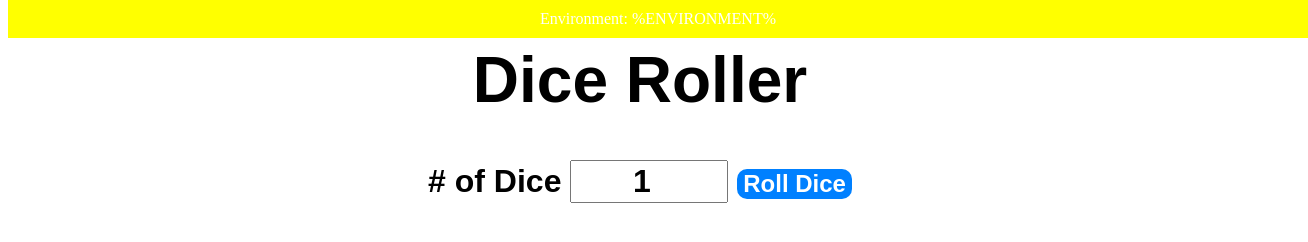
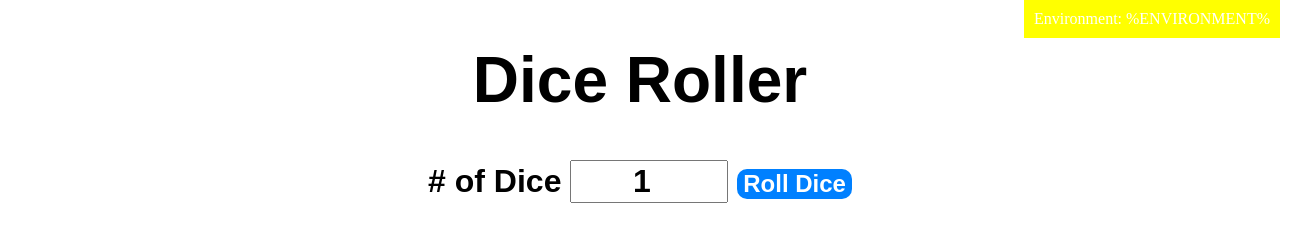
Before and after one commit to GroverSoans/WebDiceRoller, a plain HTML site: page index.html in a window 1280 px wide. Shown: the whole page, 1308 px wide, since content can reach past the window. Drawn offline with Linux system fonts and the light colour scheme.

Commit message:
css changes

```diff
--- /dev/null
+++ b/env.js
@@ -0,0 +1,9 @@
+document.addEventListener('DOMContentLoaded', function() {
+    const envBanner = document.getElementById('envBanner');
+    const environment = window.env.ENVIRONMENT;
+
+    if (environment) {
+      envBanner.innerText = `Environment: ${environment}`;
+      envBanner.classList.add(environment === 'production' ? 'env-production' : 'env-test');
+    }
+  });
--- a/index.html
+++ b/index.html
@@ -5,34 +5,19 @@
     <meta name="viewport" content="width=device-width, initial-scale=1.0">
     <meta http-equiv="X-UA-Compatible" content="ie=edge">
     <title>Your Website Title</title>
+
+    <script src="env.js"></script>
+    <script src = "index.js"></script>
     <script>
         window.env = {
           ENVIRONMENT: '%ENVIRONMENT%'
         };
       </script>
+
     <link rel="stylesheet" href="styles.css"> <!-- Link to your CSS file -->
 </head>
 <body onload="rollDice()">
     <div id="envBanner"></div>
-    <script>
-        // Display environment information on the page
-        document.addEventListener('DOMContentLoaded', function() {
-          const envBanner = document.getElementById('envBanner');
-          const environment = window.env.ENVIRONMENT;
-
-          if (environment) {
-            envBanner.innerText = `Environment: ${environment}`;
-            envBanner.style.position = 'absolute';
-            envBanner.style.top = '0';
-            envBanner.style.width = '100%';
-            envBanner.style.backgroundColor = environment === 'production' ? 'green' : 'yellow';
-            envBanner.style.color = 'white';
-            envBanner.style.textAlign = 'center';
-            envBanner.style.padding = '10px';
-            envBanner.style.zIndex = '1000';
-          }
-        });
-      </script>
     <div id ="container">
         <h1>Dice Roller</h1>
         <label># of Dice</label>
@@ -42,6 +27,6 @@
         <div id="diceImages"></div>
 
     </div>
-    <script src = "index.js"></script>
+
 </body>
 </html>
--- a/styles.css
+++ b/styles.css
@@ -34,3 +34,23 @@ input{
     width: 150px;
     margin: 5px;
 }
+#envBanner {
+    position: absolute;
+    top: 0;
+    right: 0; /* Align to the right */
+    padding: 10px;
+    z-index: 1000;
+    color: white;
+    text-align: center;
+    width: auto; /* Adjust width for better fit */
+  }
+
+  /* Production environment styles */
+  .env-production {
+    background-color: green;
+  }
+
+  /* Test environment styles */
+  .env-test {
+    background-color: yellow;
+  }
```
Also changed, not shown: 2 other files.
